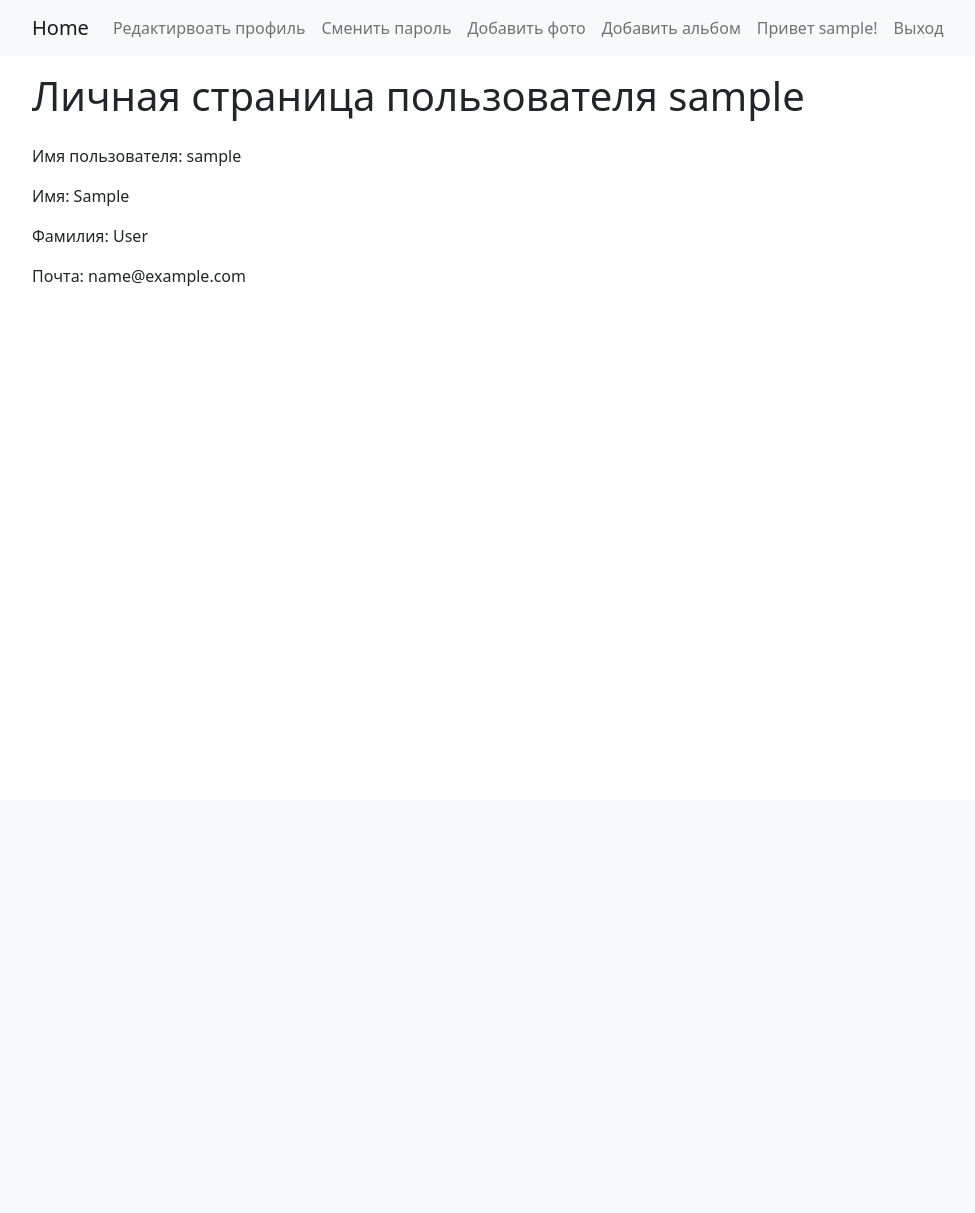
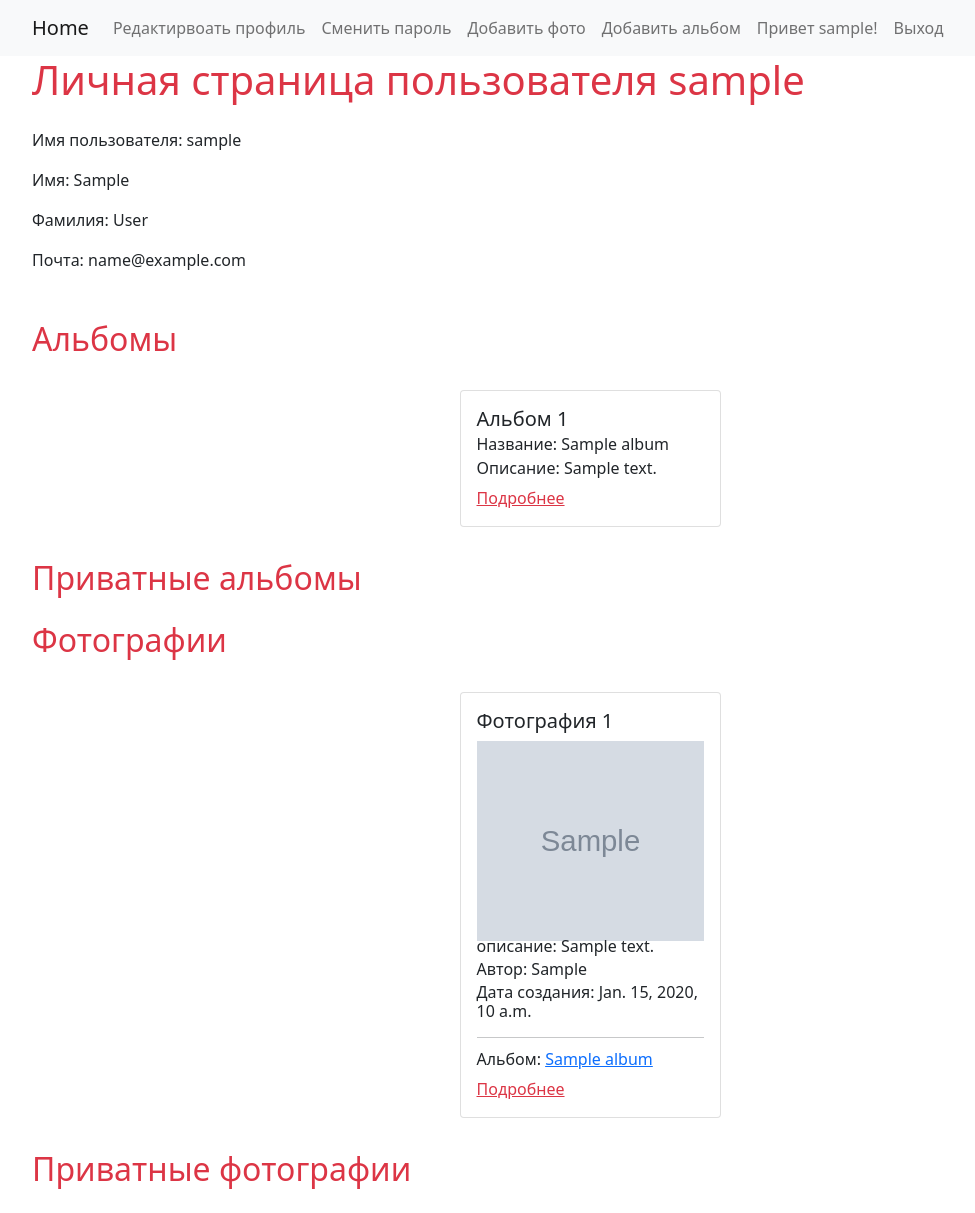
Before and after one commit to umarjan26/exam9, a Django app: page /login/1/ in a window 1280 px wide. Shown: the whole page, without its empty margins (50-1025 px from the left). Before the commit the page ends 286 px from the top, so only its background shows below. Run offline with Django 4.2, Linux system fonts and the light colour scheme; a user stored in the database is signed in; tables that the repository leaves empty hold one stand-in row (values such as "Sample post"); grey boxes marked "Sample" are stand-in pictures.

Commit message:
создали страницу просмотра пользователя, с его фото и альбомами

```diff
--- a/source/accounts/templates/accounts/user_detail.html
+++ b/source/accounts/templates/accounts/user_detail.html
@@ -9,13 +9,90 @@
         </li>
     {% endif %}
 {% endblock nav %}
-
 {% block content %}
-    <h1 class="mb-4 mt-3">Личная страница пользователя {{ user_obj.username }}</h1>
-
+    <h1 class="mb-4 text-danger">Личная страница пользователя {{ user_obj.username }}</h1>
     <p>Имя пользователя: {{ user_obj.username }}</p>
     <p>Имя: {{ user_obj.first_name }}</p>
     <p>Фамилия: {{ user_obj.last_name }}</p>
     <p>Почта: {{ user_obj.email }}</p>
+    <h2 class="mb-4 mt-5 text-danger">Альбомы</h2>
+    <div class="row row-cols-1 row-cols-sm-2 row-cols-md-3 row-cols-lg-4 justify-content-center">
+            {% for album in albums %}
+                <div class="col my-2">
+                    <div class="card h-100">
+                        <div class="card-body">
+                            <h5 class="card-title">Альбом {{ album.id }}</h5>
+                            <h6 class="card-subtitle mb-2 text-black">Название: {{ album.title }}</h6>
+                            <h6 class="card-subtitle mb-2 text-black">Описание: {{ album.description }}</h6>
+                            <a href="{% url "webapp:album_view" album.pk %}" class="text-danger">Подробнее</a>
+                        </div>
+                    </div>
+                </div>
+            {% endfor %}
+    </div>
+    {% if user_obj == user %}
+        <h2 class="my-4 text-danger">Приватные альбомы</h2>
+    <div class="row row-cols-1 row-cols-sm-2 row-cols-md-3 row-cols-lg-4 justify-content-center">
+            {% for album in private_albums %}
+                <div class="col my-2">
+                    <div class="card h-100">
+                        <div class="card-body">
+                            <h5 class="card-title">Альбом {{ album.id }}</h5>
+                            <h6 class="card-subtitle mb-2 text-black">Название: {{ album.title }}</h6>
+                            <h6 class="card-subtitle mb-2 text-black">Описание: {{ album.description }}</h6>
+                            <a href="{% url "webapp:album_view" album.pk %}" class="text-danger">Подробнее</a>
+                        </div>
+                    </div>
+                </div>
+            {% endfor %}
+    </div>
+    {% endif %}
+    <h2 class="mb-4 text-danger">Фотографии</h2>
+    <div class="row row-cols-1 row-cols-sm-2 row-cols-md-3 row-cols-lg-4 justify-content-center">
+            {% for photo in photos %}
+                <div class="col my-2">
+                    <div class="card h-100">
+                        <div class="card-body">
+                            <h5 class="card-title">Фотография {{ photo.id }}</h5>
+                            <img class="avatar" src="{{ photo.photo.url }}" width="100%" height="200" alt="{{ photo.description }}">
+                            <h6 class="card-subtitle mb-2 text-black">описание: {{ photo.description }}</h6>
+                            <h6 class="card-subtitle mb-2 text-black">Автор: {{ photo.author.first_name }}</h6>
+                            <h6 class="card-subtitle mb-2 text-black">Дата создания: {{ photo.created_at }}</h6>
+                            <hr>
+                            {% if photo.album %}
+                                <h6 class="card-subtitle mb-2 text-black">Альбом: <a href="{% url "webapp:album_view" photo.album.pk %}">{{ photo.album.title }}</a></h6>
+                            {% else %}
+                                <h6 class="card-subtitle mb-2 text-black">Альбом: НЕТ </h6>
+                            {% endif %}
+                            <a href="{% url "webapp:photo_view" photo.pk %}" class="text-danger">Подробнее</a>
+                        </div>
+                    </div>
+                </div>
+            {% endfor %}
+    </div>
+    {% if user_obj == user %}
+        <h2 class="my-4 text-danger">Приватные фотографии</h2>
+    <div class="row row-cols-1 row-cols-sm-2 row-cols-md-3 row-cols-lg-4 justify-content-center">
+            {% for photo in private_photos %}
+                <div class="col my-2">
+                    <div class="card h-100">
+                        <div class="card-body">
+                            <h5 class="card-title">Фотография {{ photo.id }}</h5>
+                            <img class="avatar" src="{{ photo.photo.url }}" width="100%" height="200" alt="{{ photo.description }}">
+                            <h6 class="card-subtitle mb-2 mt-2 text-black">Подпись: {{ photo.description }}</h6>
+                            <h6 class="card-subtitle mb-2 mt-2 text-black">Автор: {{ photo.author.first_name }}</h6>
+                            <h6 class="card-subtitle mb-2 mt-2 text-black">Дата создания: {{ photo.created_at }}</h6>
+                            {% if photo.album %}
+                                <h6 class="card-subtitle mb-2 mt-2 text-black">Альбом: <a href="{% url "webapp:album_view" photo.album.pk %}">{{ photo.album.title }}</a></h6>
+                            {% else %}
+                                <h6 class="card-subtitle mb-2 mt-2 text-black">Альбом: НЕТ </h6>
+                            {% endif %}
+                            <hr>
+                            <a href="{% url "webapp:photo_view" photo.pk %}" class="text-danger">Подробнее</a>
+                        </div>
+                    </div>
+                </div>
+            {% endfor %}
+    {% endif %}
 
 {% endblock %}
--- a/source/webapp/views/albums.py
+++ b/source/webapp/views/albums.py
@@ -13,7 +13,6 @@
     def get_context_data(self, *, object_list=None, **kwargs):
         context = super().get_context_data(object_list=object_list, **kwargs)
         photos = self.object.photos.filter(isPrivate=False)
-        print(photos)
         context['photos'] = photos
         return context
 
```
Also changed, not shown: source/webapp/templates/photos/index.html (+9 -6 lines), source/pictures/Screenshot_1.png (added), source/pictures/вс_PUVLEvI.png (added).
